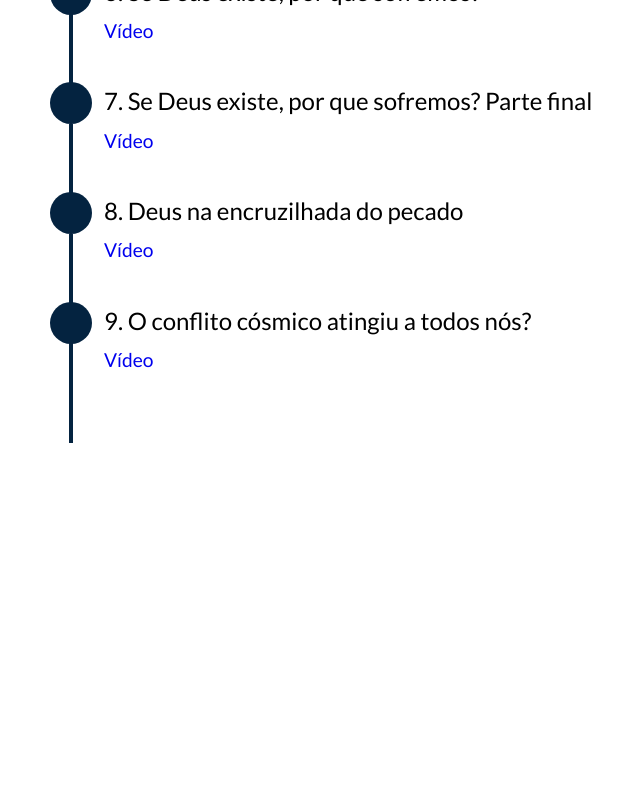
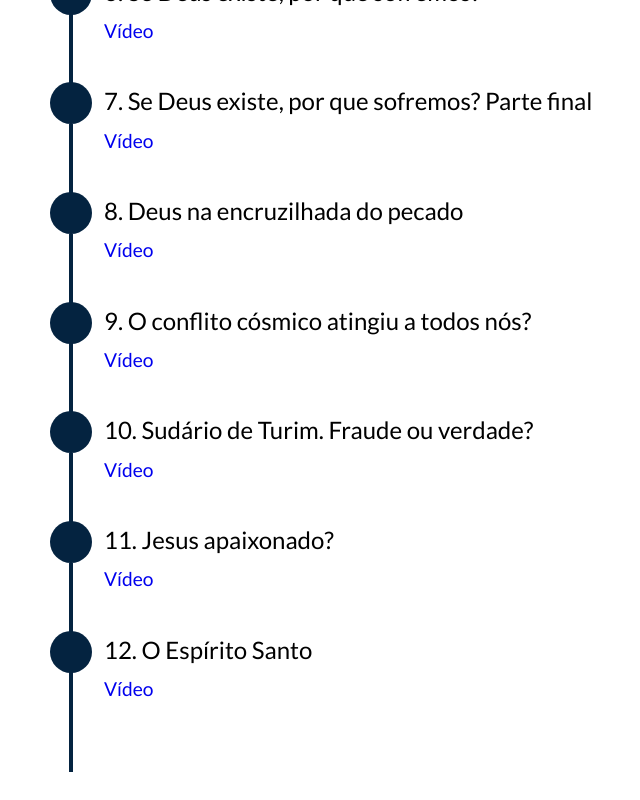
Before and after one commit to allangrds/classe-biblica-iasd-belem-sp, a Next.js app: page / in a window 1280 px wide. Shown: the part 2299-3099 px from the top of the page, without its empty margins (78-718 px from the left). Before the commit the page ends 2770 px from the top, so only its background shows below. Built offline with nearby package versions, Linux system fonts and the light colour scheme.

Commit message:
feat(home): add video 10, 11 and 12

```diff
--- a/components/Class/index.js
+++ b/components/Class/index.js
@@ -46,6 +46,18 @@ export default function Class() {
           title="9. O conflito cósmico atingiu a todos nós?"
           link="https://www.youtube.com/watch?v=wyoydRSsygc"
         />
+        <ClassItem
+          title="10. Sudário de Turim. Fraude ou verdade?"
+          link="https://www.youtube.com/watch?v=w_evDvdWvRI"
+        />
+        <ClassItem
+          title="11. Jesus apaixonado?"
+          link="https://www.youtube.com/watch?v=OUaZl5ToaDE"
+        />
+        <ClassItem
+          title="12. O Espírito Santo"
+          link="https://www.youtube.com/watch?v=g5vYjv_bteo"
+        />
       </div>
     </div>
   )
```
